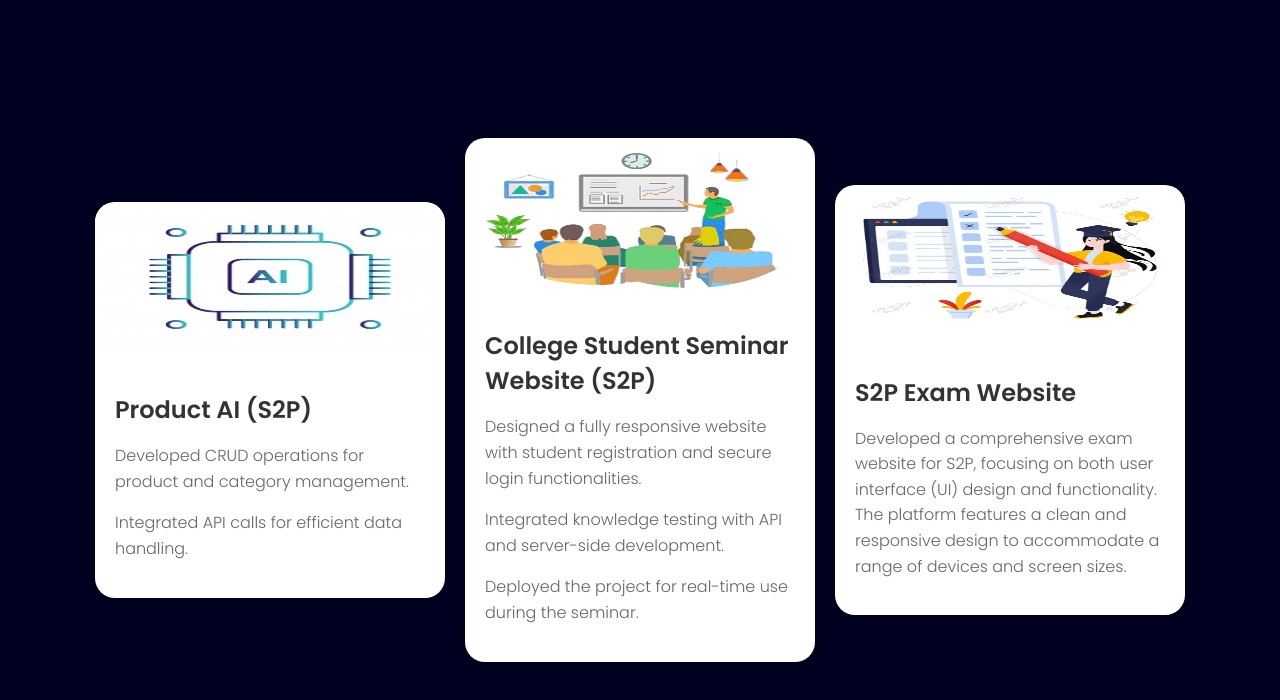
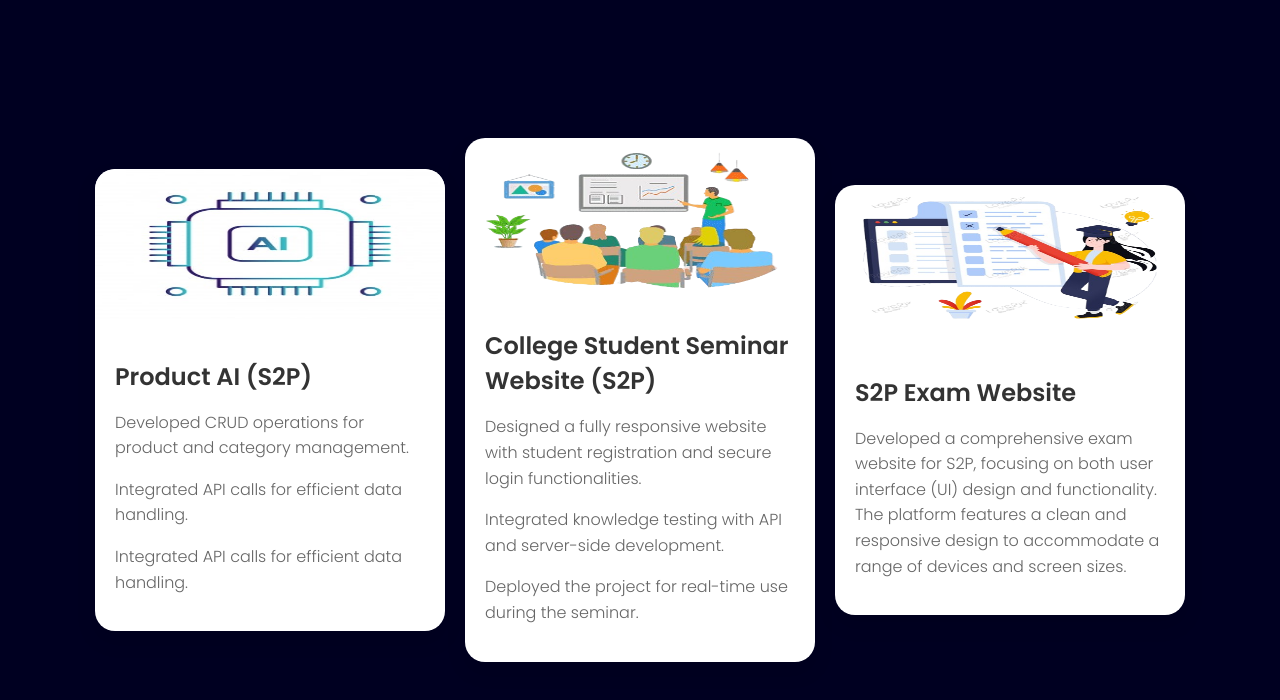
Before and after one commit to DevpShweta/sc-portfolio, a plain HTML site: page projects.html in a window 1280 px wide. Drawn offline with Linux system fonts and the light colour scheme.

Commit message:
conflict resolved

```diff
--- a/projects.html
+++ b/projects.html
@@ -80,6 +80,7 @@
               <h2 class="card-title">Product AI (S2P)</h2>
               <p class="card-text">Developed CRUD operations for product and category management.</p>
               <p class="card-text">Integrated API calls for efficient data handling.</p>
+              <p class="card-text">Integrated API calls for efficient data handling.</p>
 
             </div>
           </div>
```
